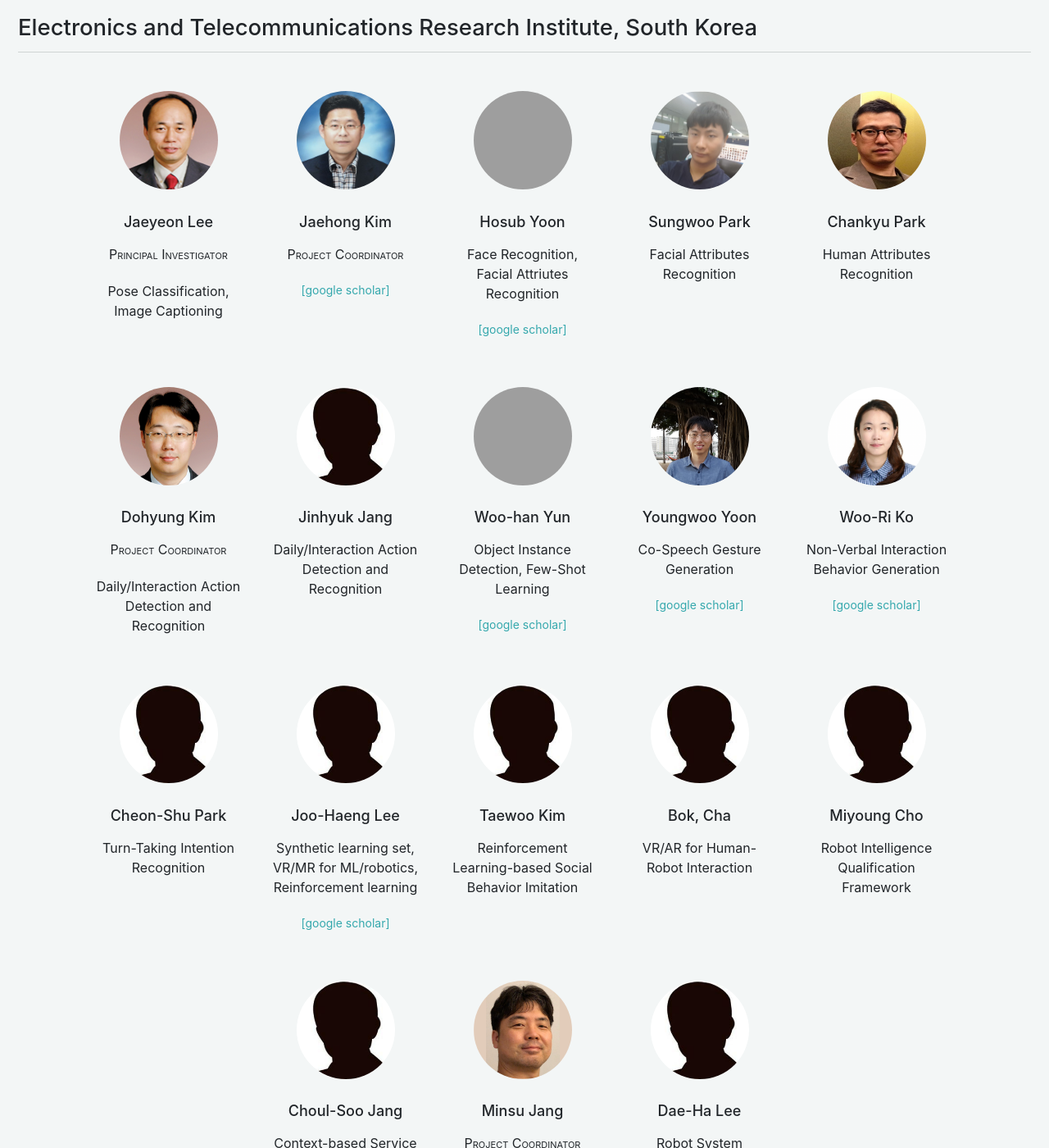
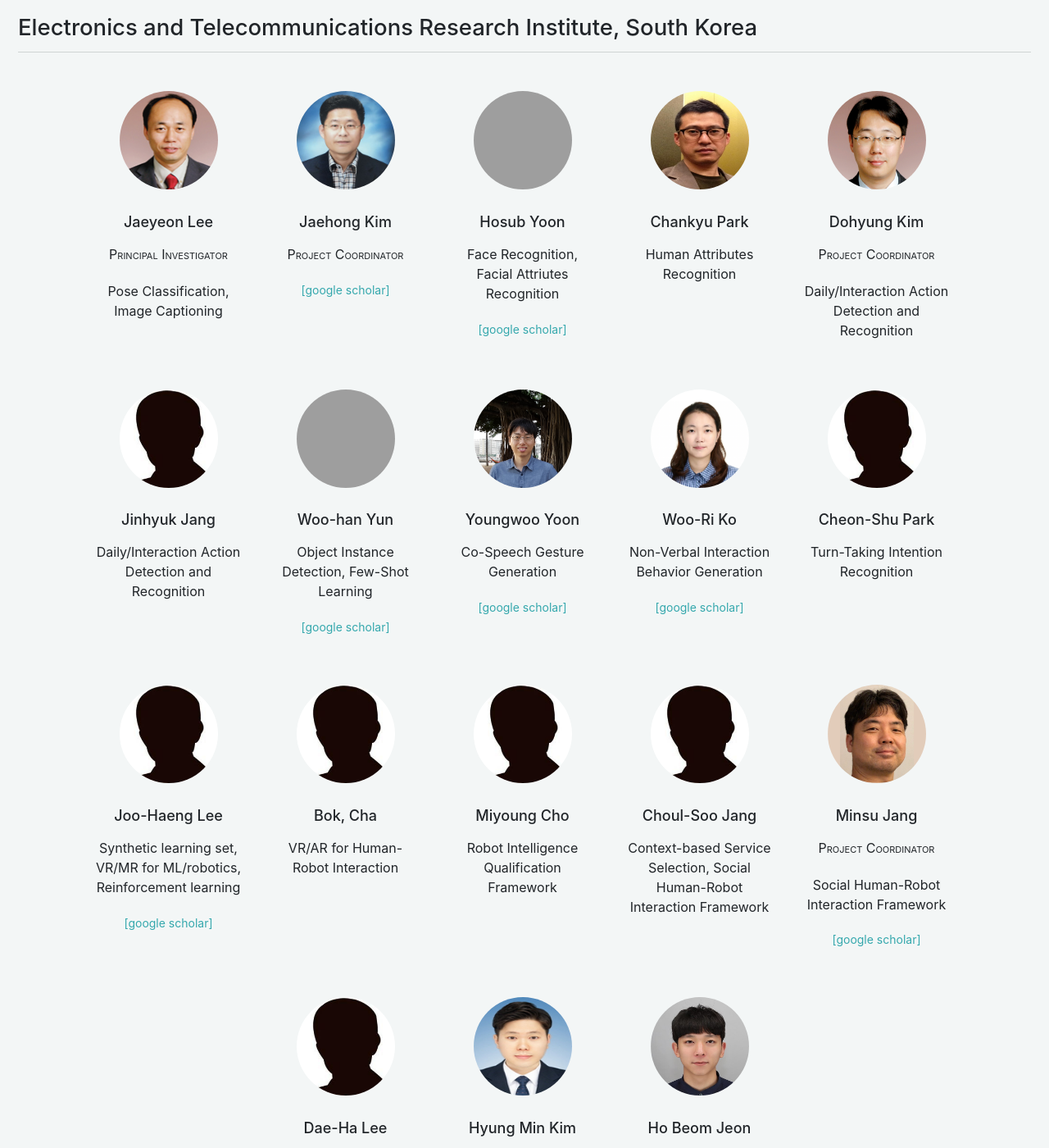
Before and after one commit to ai4robot/ai4robot.github.io, a Jekyll site: the page built from _pages/people.md, in a window 1280 px wide and 1400 px high, scrolled down 373 px. Shown: the whole window at 82% size. Built offline with Jekyll 4.4.1, drawn with Linux system fonts in a browser that asks for light colours; cached includes are drawn as plain includes; nearby versions of some CDN libraries; some of the changed text lies outside the part shown; grey boxes are pictures that could not be loaded.

Commit message:
DELETE people (sungwoopark, taewookim), Replace people preadded

```diff
--- a/_data/people.yml
+++ b/_data/people.yml
@@ -19,10 +19,6 @@
         link:
           - name: "google scholar"
             url: "https://scholar.google.co.kr/citations?user=zrcNPdgAAAAJ&hl=en&oi=sra"
-      - name: "Sungwoo Park"
-        position: ""
-        research: "Facial Attributes Recognition"
-        image : "/assets/sungwoo.jpg"
       - name: "Chankyu Park"
         position: ""
         research: "Human Attributes Recognition"
@@ -64,9 +60,6 @@
         link:
           - name: "google scholar"
             url: "https://scholar.google.co.kr/citations?hl=en&user=f529BfkAAAAJ"
-      - name: "Taewoo Kim"
-        position: ""
-        research: "Reinforcement Learning-based Social Behavior Imitation"
       - name: "Bok, Cha"
         position: ""
         research: "VR/AR for Human-Robot Interaction"
@@ -86,6 +79,14 @@
       - name: "Dae-Ha Lee"
         position: ""
         research: "Robot System Integration, Social Human-Robot Interaction Framework"
+      - name: "Hyung Min Kim"
+        position: ""
+        research: ""
+        image : "/assets/hyungmin_kim.jpg"
+      - name: "Ho Beom Jeon"
+        position: ""
+        research: ""
+        image : "/assets/hobeom_Jeon.jpg"
   - department: "Korea Advanced Institute of Science and Technology, South Korea"
     child:
       - name: "Hyunseung Yang"
@@ -172,13 +173,3 @@
         link:
           - name: "google scholar"
             url: "https://scholar.google.com/citations?user=qb3jyP4AAAAJ"
-  - department: "University of Science & Technology"
-    child:
-      - name: "Hyung Min Kim"
-        position: ""
-        research: ""
-        image : "/assets/hyungmin_kim.jpg"
-      - name: "Ho Beom Jeon"
-        position: ""
-        research: ""
-        image : "/assets/hobeom_Jeon.jpg"
```
Also changed, not shown: assets/sungwoo.jpg (deleted).
